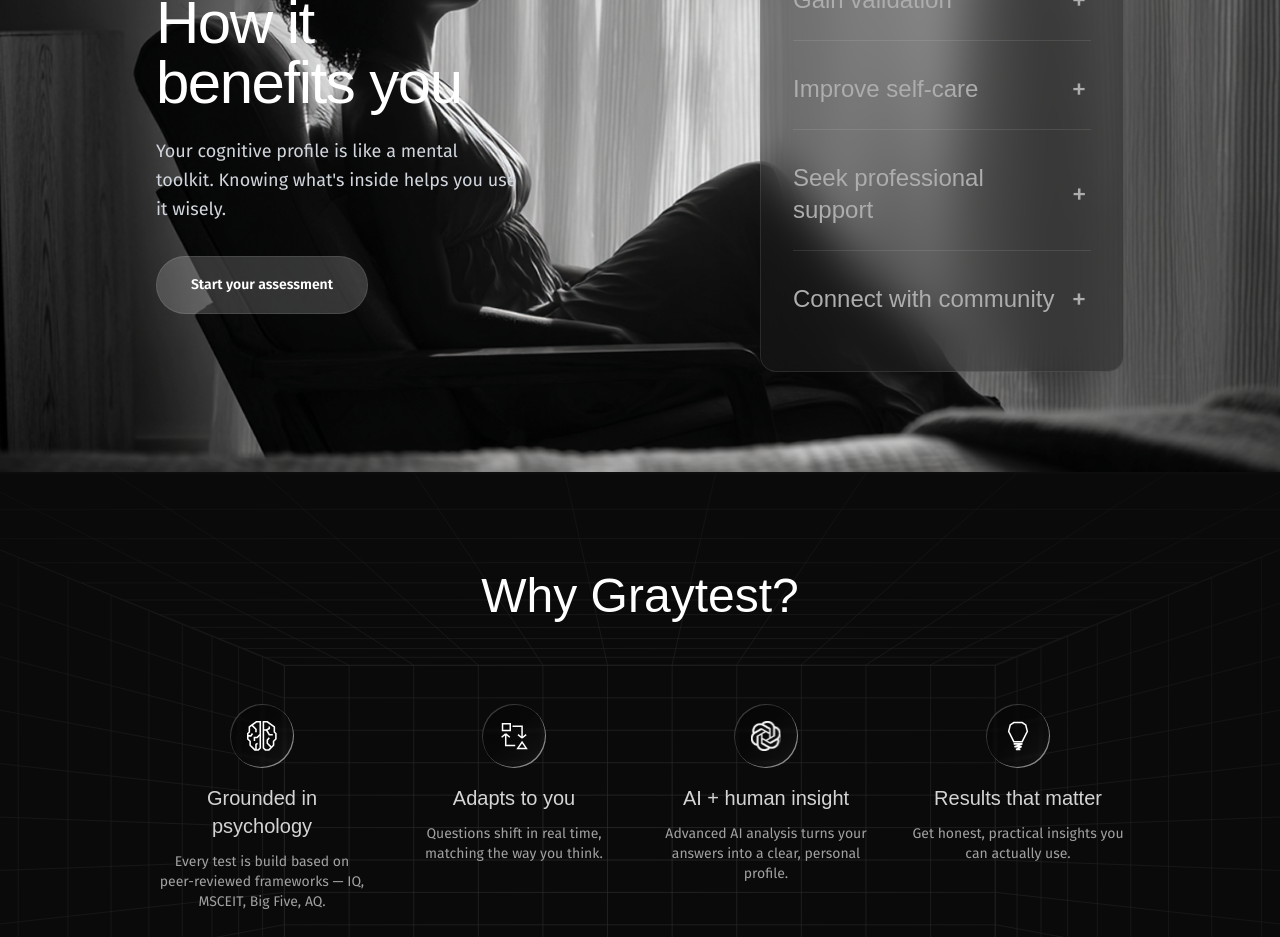
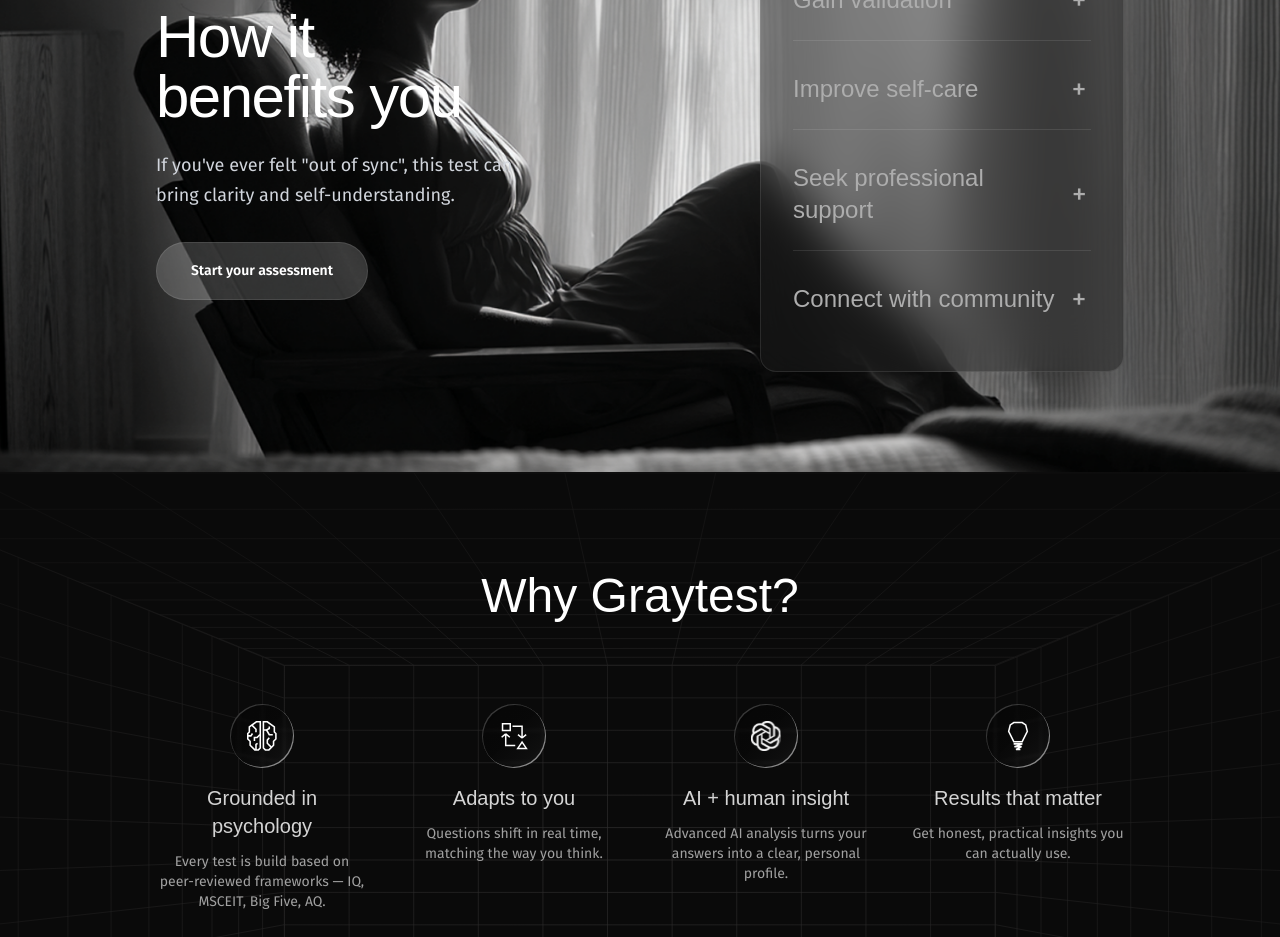
Before and after one commit to grayareastudio/graytest, a Next.js app: page /spectrum in a window 1280 px wide. Shown: the part 1680-2617 px from the top of the page. Built offline with nearby package versions, Linux system fonts and the light colour scheme; no server answers; a web font is replaced by a local one.

Commit message:
style: add description props in BenefitsSection component

```diff
--- a/app/(root)/eq/page.tsx
+++ b/app/(root)/eq/page.tsx
@@ -45,6 +45,7 @@
       />
 
       <BenefitsSection
+        description="Your emotions shape every interaction. This test uncovers how you perceive, manage, and express them."
         items={[
           {
             title: "Improve communication",
--- a/app/(root)/iq/page.tsx
+++ b/app/(root)/iq/page.tsx
@@ -45,6 +45,7 @@
       />
 
       <BenefitsSection
+        description="Your cognitive profile is like a mental toolkit. Knowing what's inside helps you use it wisely."
         items={[
           {
             title: "Improve communication",
--- a/app/(root)/personality/page.tsx
+++ b/app/(root)/personality/page.tsx
@@ -51,6 +51,7 @@
       />
 
       <BenefitsSection
+        description="Your personality influences how you act, think, and connect. This test highlights your natural tendencies."
         items={[
           {
             title: "Increase self-awareness",
--- a/app/(root)/spectrum/page.tsx
+++ b/app/(root)/spectrum/page.tsx
@@ -44,6 +44,7 @@
       />
 
       <BenefitsSection
+        description={`If you've ever felt "out of sync", this test can bring clarity and self-understanding.`}
         items={[
           {
             title: "Gain validation",
--- a/app/results/[id]/page.tsx
+++ b/app/results/[id]/page.tsx
@@ -506,6 +506,7 @@
 
       {/* Benefits Section */}
       <BenefitsSection
+        description="Your cognitive profile is like a mental toolkit. Knowing what's inside helps you use it wisely."
         items={[
           {
             title: "Discover your strongest skills",
--- a/components/sections/test/BenefitsSection.tsx
+++ b/components/sections/test/BenefitsSection.tsx
@@ -5,6 +5,8 @@
 import Image, { StaticImageData } from "next/image";
 import Link from "next/link";
 import { useState } from "react";
+import { usePathname } from "next/navigation";
+import { abortOnSynchronousPlatformIOAccess } from "next/dist/server/app-render/dynamic-rendering";
 
 interface Benefit {
   title: string;
@@ -15,13 +17,18 @@
   items: Benefit[];
   bgImage?: StaticImageData;
   href: string;
+  description: string;
 }
 
 export function BenefitsSection({
   items,
   bgImage,
   href,
+  description,
 }: BenefitsSectionProps) {
+  const url = usePathname()
+  const eq = url === '/eq'
+
   const [expandedIndex, setExpandedIndex] = useState<number | null>(null);
 
   const toggleAccordion = (index: number) => {
@@ -48,9 +55,8 @@
               <h2 className="font-serif text-3xl md:text-5xl lg:text-6xl mb-4 md:mb-6 font-light tracking-tight text-black/90 lg:text-white">
                 How it benefits you
               </h2>
-              <p className="text-base md:text-lg text-black/80 lg:text-[#D1D5DC] max-w-xl mx-auto lg:mx-0 leading-relaxed">
-                Your cognitive profile is like a mental toolkit. Knowing what's
-                inside helps you use it wisely.
+              <p className={`text-base md:text-lg text-black/80 lg:text-[#D1D5DC] max-w-xl mx-auto lg:mx-0 leading-relaxed ${eq ? 'bg-black' : ''}`}>
+                {description}
               </p>
             </div>
 
```
